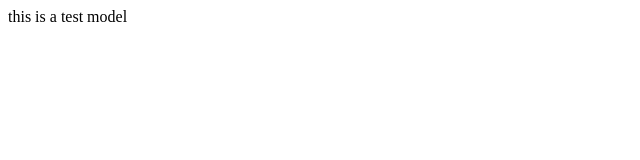
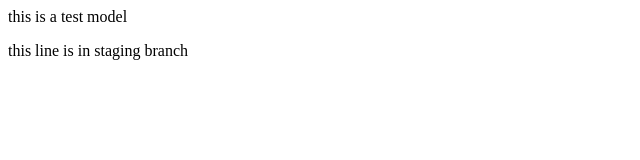
Before and after one commit to AdnaNation/git-acc, a plain HTML site: page index.html in a window 1280 px wide. Shown: the whole page, without its empty margins (0-640 px from the left). Drawn offline with Linux system fonts and the light colour scheme.

Commit message:
change in staging

```diff
--- a/index.html
+++ b/index.html
@@ -1 +1,2 @@
 <p>this is a test model</p>
+<p>this line is in staging branch</p>
```
